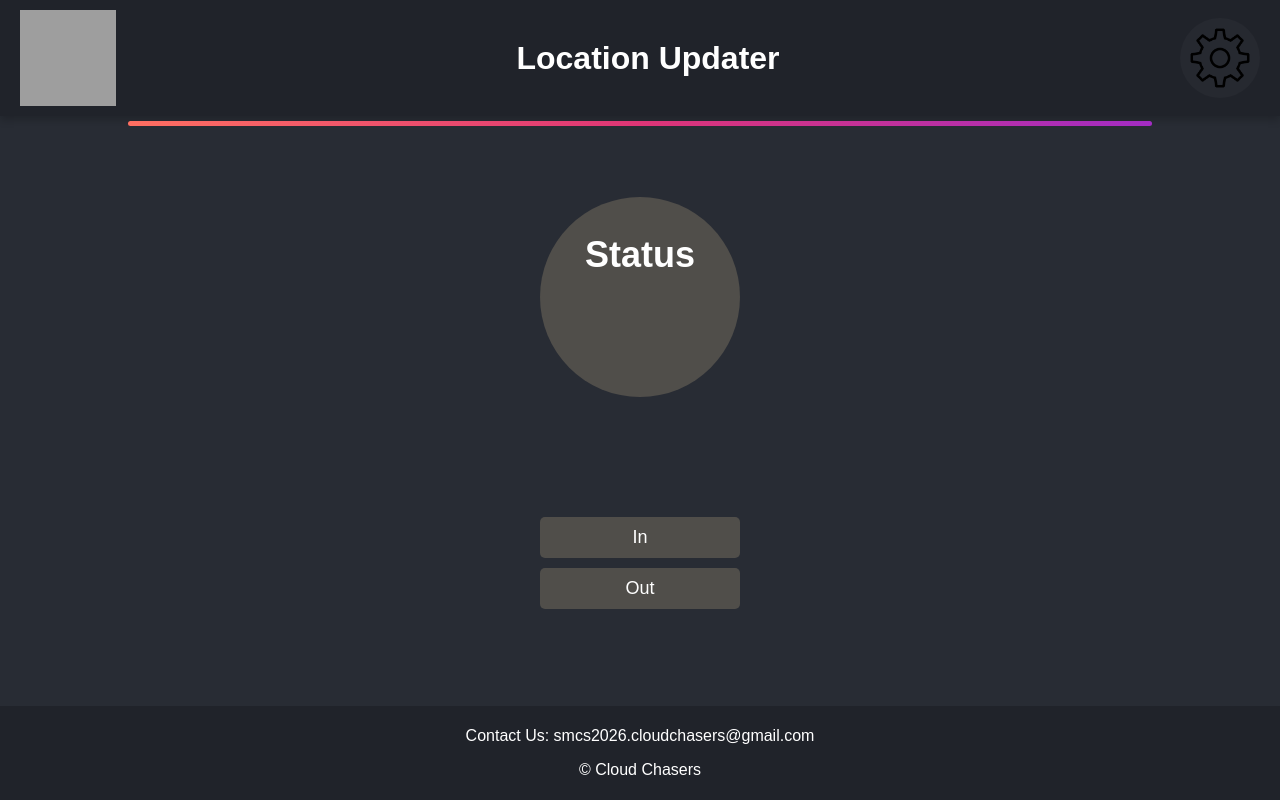
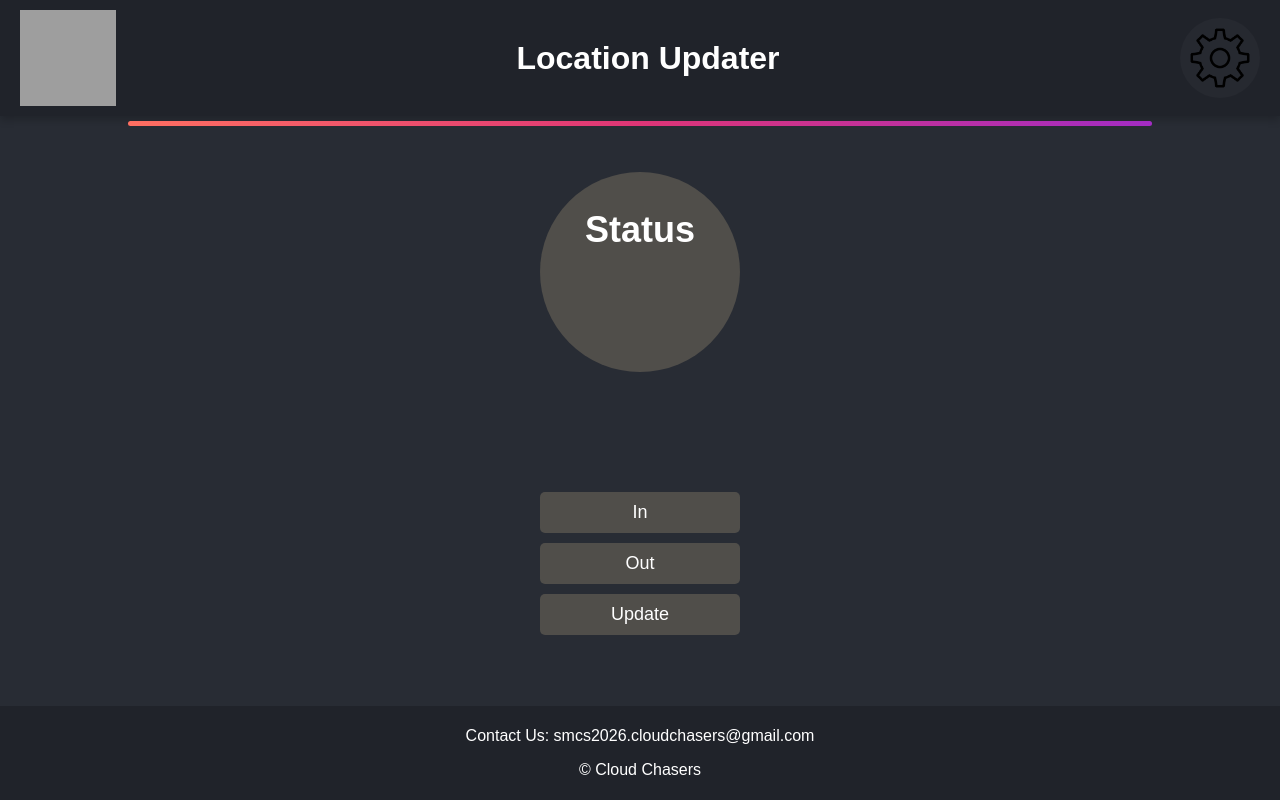
Before and after one commit to danielk-19/Software-Project-Repository, a React (Create React App) app in the folder my-app/: page / in a window 1280 px wide. Built offline with nearby package versions, Linux system fonts and the light colour scheme; grey boxes are pictures that could not be loaded.

Commit message:
Connection

```diff
--- a/my-app/src/pages/Home.js
+++ b/my-app/src/pages/Home.js
@@ -6,6 +6,11 @@ import { LocationInfoContext } from "../context/LocationInfoContext";
 export default function Home() {
     const { available, handleAvailabilityChange } = useContext(AvailabilityContext);
     const { locationInfoData } = useContext(LocationInfoContext);
+
+    const redirectToAnotherSite = (message) => {
+        const siteUrl = 'https://sites.google.com/view/wwwfalconlibraryorg';
+        window.parent.postMessage(message, siteUrl);
+    };
 
     return (
         <div className="center">
@@ -18,6 +23,7 @@ export default function Home() {
                     <button className="buttonDesign" onClick={() => handleAvailabilityChange("OUT")}>Out</button>
                 </Link>
             </div>
+            <button className="buttonDesign" onClick={() => redirectToAnotherSite(available)}>Update</button>
         </div>
     );
 }
```
